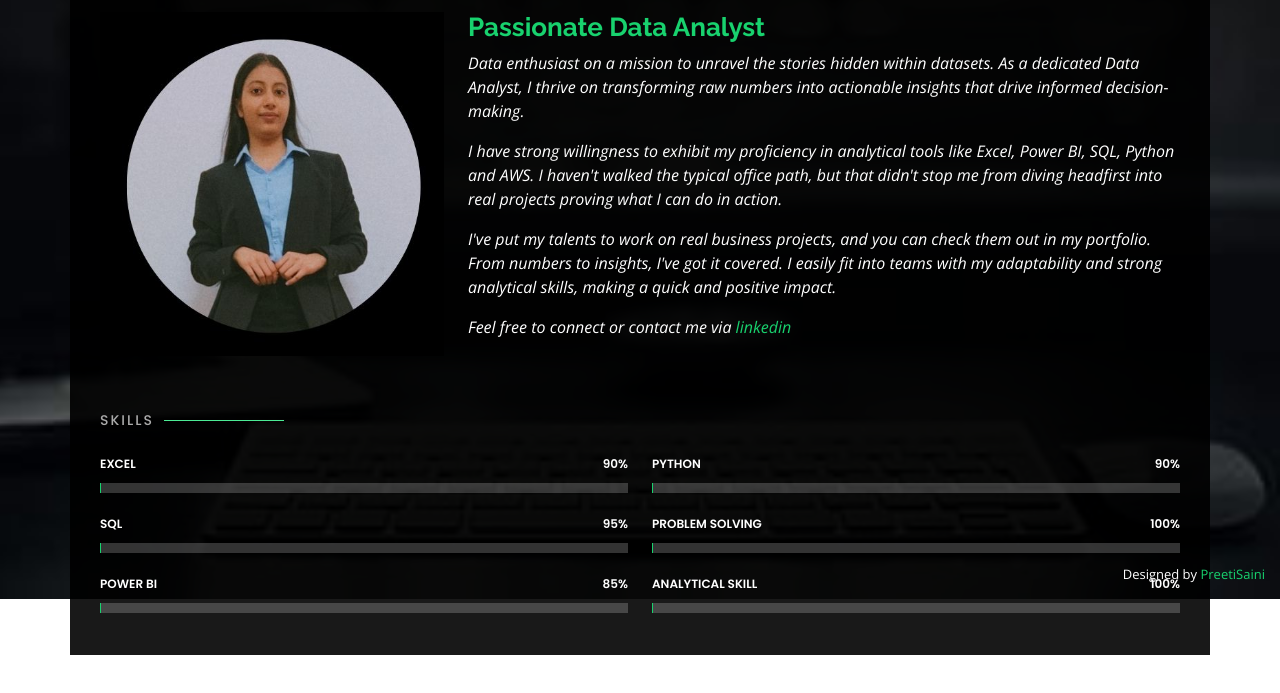
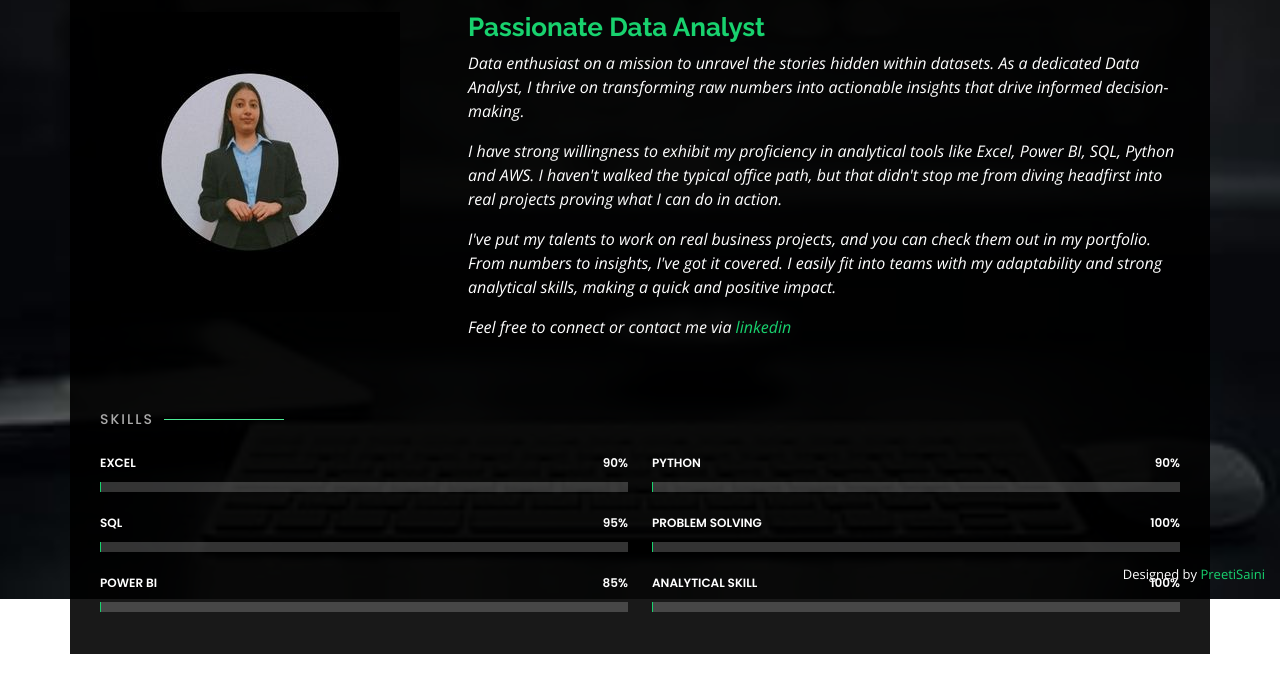
Before and after one commit to preetisaini06/preetisaini06.github.io, a plain HTML site: page index.html in a window 1280 px wide. Both pictures are taken after a click on the link "About". Shown: the part 201-894 px from the top of the page. Drawn offline with nearby package versions, Linux system fonts and the light colour scheme.

Commit message:
Update index.html

```diff
--- a/index.html
+++ b/index.html
@@ -80,7 +80,7 @@
 
       <div class="row">
         <div class="col-lg-4" data-aos="fade-right">
-          <img src="assets/img/image.jpg" class="img-fluid" alt="">
+          <img src="assets/img/Image (2).jpg" class="img-fluid" alt="">
         </div>
         <div class="col-lg-8 pt-4 pt-lg-0 content" data-aos="fade-left">
           <h3>Passionate Data Analyst</h3>
```
